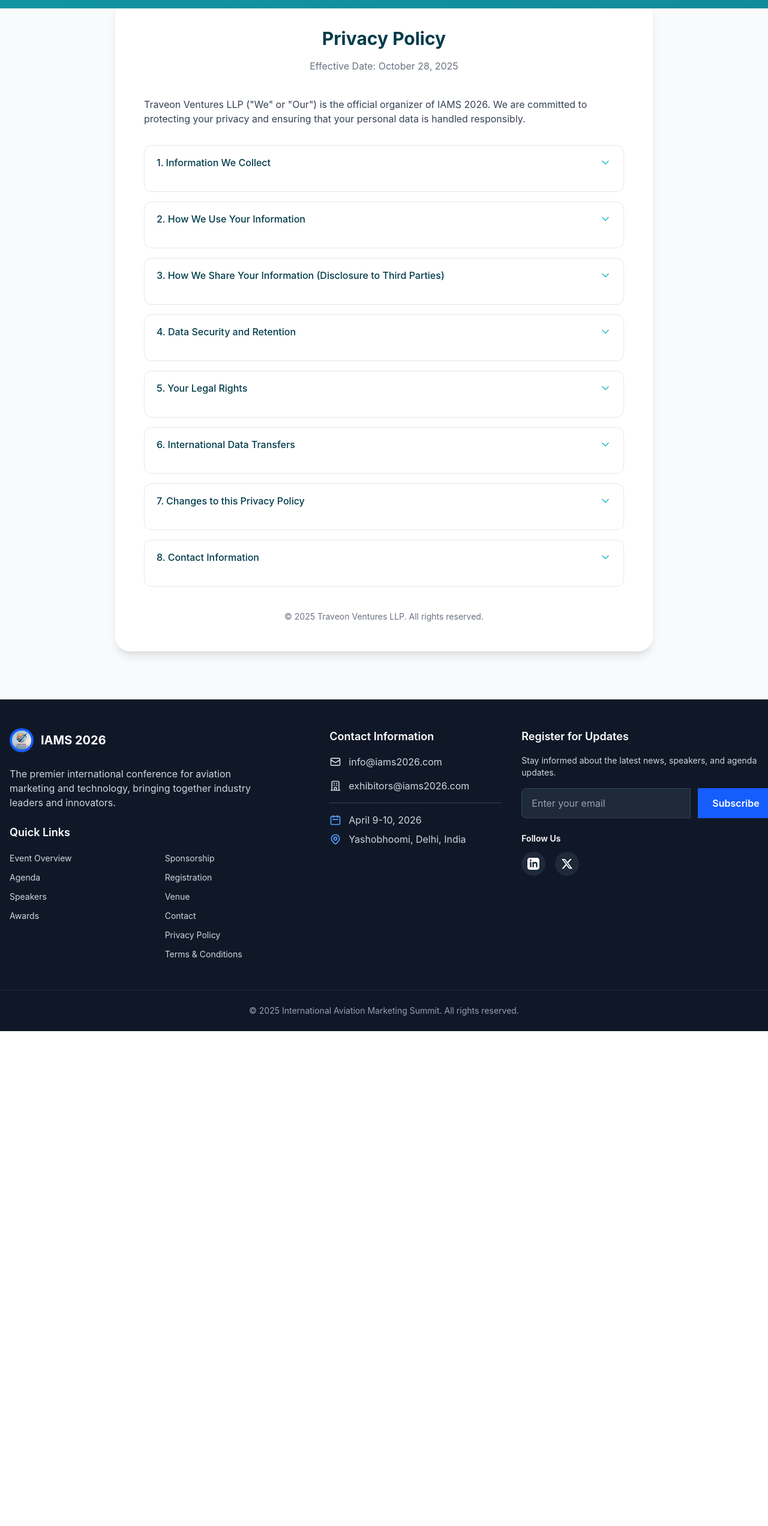
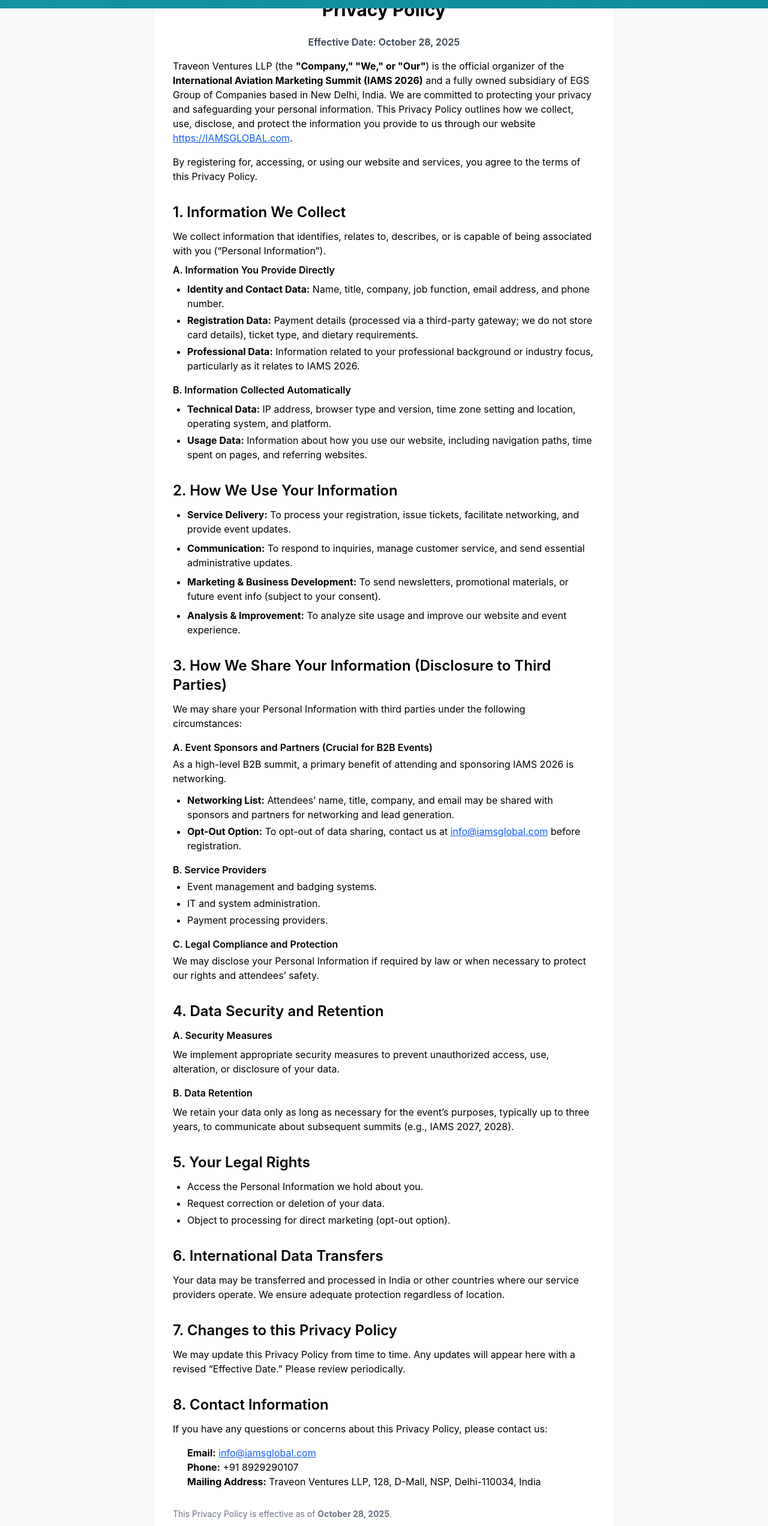
Before and after one commit to evreneducation/iams, a React (Vite) app: page /privacy in a window 1280 px wide. Shown: the part 82-2626 px from the top of the page at 60% size. Before the commit the page ends 1801 px from the top, so only its background shows below. Built offline with nearby package versions, Linux system fonts and the light colour scheme; a web font is replaced by a local one.

Commit message:
fixed privacy polacy

```diff
--- a/src/pages/privecyAndPolicy.jsx
+++ b/src/pages/privecyAndPolicy.jsx
@@ -1,156 +1,227 @@
-import { useState } from "react";
-import { ChevronDown, ChevronUp } from "lucide-react";
-
-const sections = [
-  {
-    title: "1. Information We Collect",
-    content: (
-      <>
-        <p className="mb-3">
-          We collect information that identifies, relates to, describes, or is capable of being associated with you ("Personal Information").
-        </p>
-        <h4 className="font-semibold text-[#003B4A] mb-2">A. Information You Provide Directly</h4>
-        <ul className="list-disc ml-5 mb-4 space-y-1 text-gray-700">
-          <li>Identity and Contact Data: Name, title, company, job function, email address, and phone number.</li>
-          <li>Registration Data: Payment details (processed via a third-party gateway), ticket type, dietary requirements.</li>
-          <li>Professional Data: Information about your professional background or industry focus.</li>
-        </ul>
-        <h4 className="font-semibold text-[#003B4A] mb-2">B. Information Collected Automatically</h4>
-        <ul className="list-disc ml-5 space-y-1 text-gray-700">
-          <li>Technical Data: IP address, browser type, OS, time zone, and device info.</li>
-          <li>Usage Data: Pages visited, time on site, and referring site details.</li>
-        </ul>
-      </>
-    ),
-  },
-  {
-    title: "2. How We Use Your Information",
-    content: (
-      <ul className="list-disc ml-5 space-y-1 text-gray-700">
-        <li>Service Delivery: Registration, ticketing, networking, and event updates.</li>
-        <li>Communication: Handling inquiries and sending essential event communications.</li>
-        <li>Marketing: Sending newsletters and promotional materials with consent.</li>
-        <li>Analysis: Improving website and event experience.</li>
-      </ul>
-    ),
-  },
-  {
-    title: "3. How We Share Your Information (Disclosure to Third Parties)",
-    content: (
-      <>
-        <h4 className="font-semibold text-[#003B4A] mb-2">A. Event Sponsors and Partners</h4>
-        <p className="mb-2">
-          Attendee details (name, job title, company, email) may be shared with IAMS 2026 sponsors for networking and B2B interactions.
-        </p>
-        <p className="mb-4 italic text-gray-600">
-          Opt-out available by emailing <a href="mailto:info@iamsglobal.com" className="text-[#28bccf] hover:underline">info@iamsglobal.com</a>.
-        </p>
-
-        <h4 className="font-semibold text-[#003B4A] mb-2">B. Service Providers</h4>
-        <ul className="list-disc ml-5 mb-4 space-y-1 text-gray-700">
-          <li>Event management and badging systems</li>
-          <li>IT and system administration</li>
-          <li>Payment processors</li>
-        </ul>
-
-        <h4 className="font-semibold text-[#003B4A] mb-2">C. Legal Compliance and Protection</h4>
-        <p>We may disclose information as required by law or to protect our rights and attendees’ safety.</p>
-      </>
-    ),
-  },
-  {
-    title: "4. Data Security and Retention",
-    content: (
-      <ul className="list-disc ml-5 space-y-1 text-gray-700">
-        <li>We employ strong security measures to protect data from unauthorized access.</li>
-        <li>Data is retained only as long as necessary (usually up to three years after the event).</li>
-      </ul>
-    ),
-  },
-  {
-    title: "5. Your Legal Rights",
-    content: (
-      <ul className="list-disc ml-5 space-y-1 text-gray-700">
-        <li>Access, correction, or deletion of your Personal Information.</li>
-        <li>Object to processing for direct marketing.</li>
-        <li>Contact <a href="mailto:info@iamsglobal.com" className="text-[#28bccf] hover:underline">info@iamsglobal.com</a> to exercise your rights.</li>
-      </ul>
-    ),
-  },
-  {
-    title: "6. International Data Transfers",
-    content: (
-      <p>Your data may be processed in India or other countries where our partners operate, ensuring equivalent protection worldwide.</p>
-    ),
-  },
-  {
-    title: "7. Changes to this Privacy Policy",
-    content: (
-      <p>We may update this Privacy Policy periodically. Updates will be posted with a new effective date.</p>
-    ),
-  },
-  {
-    title: "8. Contact Information",
-    content: (
-      <ul className="list-none space-y-1 text-gray-700">
-        <li>Email: <a href="mailto:info@iamsglobal.com" className="text-[#28bccf] hover:underline">info@iamsglobal.com</a></li>
-        <li>Phone: +91 8929290107</li>
-        <li>Address: Traveon Ventures LLP, 128, D-Mall, NSP, Delhi-110034, India</li>
-      </ul>
-    ),
-  },
-];
-
-export default function PrivacyPolicy() {
-  const [openIndex, setOpenIndex] = useState(null);
-
+function PrivacyPolicy() {
   return (
-    <section className="bg-gray-50 min-h-screen py-20 px-6">
-      <div className="max-w-4xl mx-auto bg-white rounded-3xl shadow-lg p-8 md:p-12 transition-all">
-        <h1 className="text-3xl font-bold text-[#003B4A] text-center mb-4">
-          Privacy Policy
-        </h1>
-        <p className="text-center text-gray-500 mb-10">
+    <section className="min-h-screen bg-gray-50 py-12">
+      <div className="max-w-3xl mx-auto bg-white p-8 rounded-lg shadow">
+        <h1 className="text-3xl font-bold mb-6 text-center">Privacy Policy</h1>
+        <p className="mb-4 text-gray-700 font-semibold text-center">
           Effective Date: October 28, 2025
         </p>
 
-        <p className="text-gray-700 mb-8">
-          Traveon Ventures LLP ("We" or "Our") is the official organizer of IAMS 2026. We are committed
-          to protecting your privacy and ensuring that your personal data is handled responsibly.
+        <p className="mb-4">
+          Traveon Ventures LLP (the <strong>"Company," "We," or "Our"</strong>)
+          is the official organizer of the{" "}
+          <strong>International Aviation Marketing Summit (IAMS 2026)</strong>{" "}
+          and a fully owned subsidiary of EGS Group of Companies based in New
+          Delhi, India. We are committed to protecting your privacy and
+          safeguarding your personal information. This Privacy Policy outlines
+          how we collect, use, disclose, and protect the information you provide
+          to us through our website{" "}
+          <a
+            href="https://iamsglobal.com"
+            className="text-blue-600 underline"
+            target="_blank"
+            rel="noopener noreferrer"
+          >
+            https://IAMSGLOBAL.com
+          </a>
+          .
+        </p>
+        <p className="mb-6">
+          By registering for, accessing, or using our website and services, you
+          agree to the terms of this Privacy Policy.
         </p>
 
-        <div className="space-y-4">
-          {sections.map((section, index) => (
-            <div
-              key={index}
-              className="border border-gray-200 rounded-xl overflow-hidden transition-all bg-white"
+        {/* 1. Information We Collect */}
+        <h2 className="text-2xl font-semibold mt-8 mb-3">
+          1. Information We Collect
+        </h2>
+        <p className="mb-2">
+          We collect information that identifies, relates to, describes, or is
+          capable of being associated with you (“Personal Information”).
+        </p>
+
+        <p className="mb-2 font-semibold">A. Information You Provide Directly</p>
+        <ul className="list-disc pl-6 mb-4 space-y-1">
+          <li>
+            <strong>Identity and Contact Data:</strong> Name, title, company,
+            job function, email address, and phone number.
+          </li>
+          <li>
+            <strong>Registration Data:</strong> Payment details (processed via
+            a third-party gateway; we do not store card details), ticket type,
+            and dietary requirements.
+          </li>
+          <li>
+            <strong>Professional Data:</strong> Information related to your
+            professional background or industry focus, particularly as it
+            relates to IAMS 2026.
+          </li>
+        </ul>
+
+        <p className="mb-2 font-semibold">B. Information Collected Automatically</p>
+        <ul className="list-disc pl-6 mb-6 space-y-1">
+          <li>
+            <strong>Technical Data:</strong> IP address, browser type and
+            version, time zone setting and location, operating system, and
+            platform.
+          </li>
+          <li>
+            <strong>Usage Data:</strong> Information about how you use our
+            website, including navigation paths, time spent on pages, and
+            referring websites.
+          </li>
+        </ul>
+
+        {/* 2. How We Use Your Information */}
+        <h2 className="text-2xl font-semibold mt-8 mb-3">
+          2. How We Use Your Information
+        </h2>
+        <ul className="list-disc pl-6 mb-6 space-y-2">
+          <li>
+            <strong>Service Delivery:</strong> To process your registration,
+            issue tickets, facilitate networking, and provide event updates.
+          </li>
+          <li>
+            <strong>Communication:</strong> To respond to inquiries, manage
+            customer service, and send essential administrative updates.
+          </li>
+          <li>
+            <strong>Marketing & Business Development:</strong> To send
+            newsletters, promotional materials, or future event info (subject to
+            your consent).
+          </li>
+          <li>
+            <strong>Analysis & Improvement:</strong> To analyze site usage and
+            improve our website and event experience.
+          </li>
+        </ul>
+
+        {/* 3. How We Share Your Information */}
+        <h2 className="text-2xl font-semibold mt-8 mb-3">
+          3. How We Share Your Information (Disclosure to Third Parties)
+        </h2>
+        <p className="mb-4">
+          We may share your Personal Information with third parties under the
+          following circumstances:
+        </p>
+
+        <p className="font-semibold mb-1">
+          A. Event Sponsors and Partners (Crucial for B2B Events)
+        </p>
+        <p className="mb-3">
+          As a high-level B2B summit, a primary benefit of attending and
+          sponsoring IAMS 2026 is networking.
+        </p>
+        <ul className="list-disc pl-6 mb-4 space-y-1">
+          <li>
+            <strong>Networking List:</strong> Attendees’ name, title, company,
+            and email may be shared with sponsors and partners for networking
+            and lead generation.
+          </li>
+          <li>
+            <strong>Opt-Out Option:</strong> To opt-out of data sharing, contact
+            us at{" "}
+            <a
+              href="mailto:info@iamsglobal.com"
+              className="text-blue-600 underline"
             >
-              <button
-                onClick={() => setOpenIndex(openIndex === index ? null : index)}
-                className="w-full flex justify-between items-center px-5 py-4 text-left font-medium text-[#003B4A] hover:bg-gray-50 transition"
-              >
-                {section.title}
-                {openIndex === index ? (
-                  <ChevronUp className="w-5 h-5 text-[#28bccf]" />
-                ) : (
-                  <ChevronDown className="w-5 h-5 text-[#28bccf]" />
-                )}
-              </button>
-              <div
-                className={`px-5 pb-5 text-gray-700 leading-relaxed transition-all duration-500 ease-in-out ${
-                  openIndex === index ? "max-h-[1000px] opacity-100" : "max-h-0 opacity-0"
-                } overflow-hidden`}
-              >
-                {section.content}
-              </div>
-            </div>
-          ))}
-        </div>
+              info@iamsglobal.com
+            </a>{" "}
+            before registration.
+          </li>
+        </ul>
 
-        <p className="text-gray-500 text-sm mt-10 text-center">
-          © {new Date().getFullYear()} Traveon Ventures LLP. All rights reserved.
+        <p className="font-semibold mb-1">B. Service Providers</p>
+        <ul className="list-disc pl-6 mb-4 space-y-1">
+          <li>Event management and badging systems.</li>
+          <li>IT and system administration.</li>
+          <li>Payment processing providers.</li>
+        </ul>
+
+        <p className="font-semibold mb-1">C. Legal Compliance and Protection</p>
+        <p className="mb-6">
+          We may disclose your Personal Information if required by law or when
+          necessary to protect our rights and attendees’ safety.
+        </p>
+
+        {/* 4. Data Security and Retention */}
+        <h2 className="text-2xl font-semibold mt-8 mb-3">
+          4. Data Security and Retention
+        </h2>
+        <p className="mb-2 font-semibold">A. Security Measures</p>
+        <p className="mb-4">
+          We implement appropriate security measures to prevent unauthorized
+          access, use, alteration, or disclosure of your data.
+        </p>
+
+        <p className="mb-2 font-semibold">B. Data Retention</p>
+        <p className="mb-6">
+          We retain your data only as long as necessary for the event’s
+          purposes, typically up to three years, to communicate about subsequent
+          summits (e.g., IAMS 2027, 2028).
+        </p>
+
+        {/* 5. Your Legal Rights */}
+        <h2 className="text-2xl font-semibold mt-8 mb-3">5. Your Legal Rights</h2>
+        <ul className="list-disc pl-6 mb-6 space-y-1">
+          <li>Access the Personal Information we hold about you.</li>
+          <li>Request correction or deletion of your data.</li>
+          <li>Object to processing for direct marketing (opt-out option).</li>
+        </ul>
+
+        {/* 6. International Data Transfers */}
+        <h2 className="text-2xl font-semibold mt-8 mb-3">
+          6. International Data Transfers
+        </h2>
+        <p className="mb-6">
+          Your data may be transferred and processed in India or other
+          countries where our service providers operate. We ensure adequate
+          protection regardless of location.
+        </p>
+
+        {/* 7. Changes */}
+        <h2 className="text-2xl font-semibold mt-8 mb-3">
+          7. Changes to this Privacy Policy
+        </h2>
+        <p className="mb-6">
+          We may update this Privacy Policy from time to time. Any updates will
+          appear here with a revised “Effective Date.” Please review
+          periodically.
+        </p>
+
+        {/* 8. Contact */}
+        <h2 className="text-2xl font-semibold mt-8 mb-3">
+          8. Contact Information
+        </h2>
+        <p className="mb-4">
+          If you have any questions or concerns about this Privacy Policy,
+          please contact us:
+        </p>
+        <ul className="pl-6 mb-6">
+          <li>
+            <strong>Email:</strong>{" "}
+            <a
+              href="mailto:info@iamsglobal.com"
+              className="text-blue-600 underline"
+            >
+              info@iamsglobal.com
+            </a>
+          </li>
+          <li>
+            <strong>Phone:</strong> +91 8929290107
+          </li>
+          <li>
+            <strong>Mailing Address:</strong> Traveon Ventures LLP, 128, D-Mall,
+            NSP, Delhi-110034, India
+          </li>
+        </ul>
+
+        <p className="text-sm text-gray-500 mt-8">
+          This Privacy Policy is effective as of <strong>October 28, 2025</strong>.
         </p>
       </div>
     </section>
   );
 }
+
+export default PrivacyPolicy;
```
